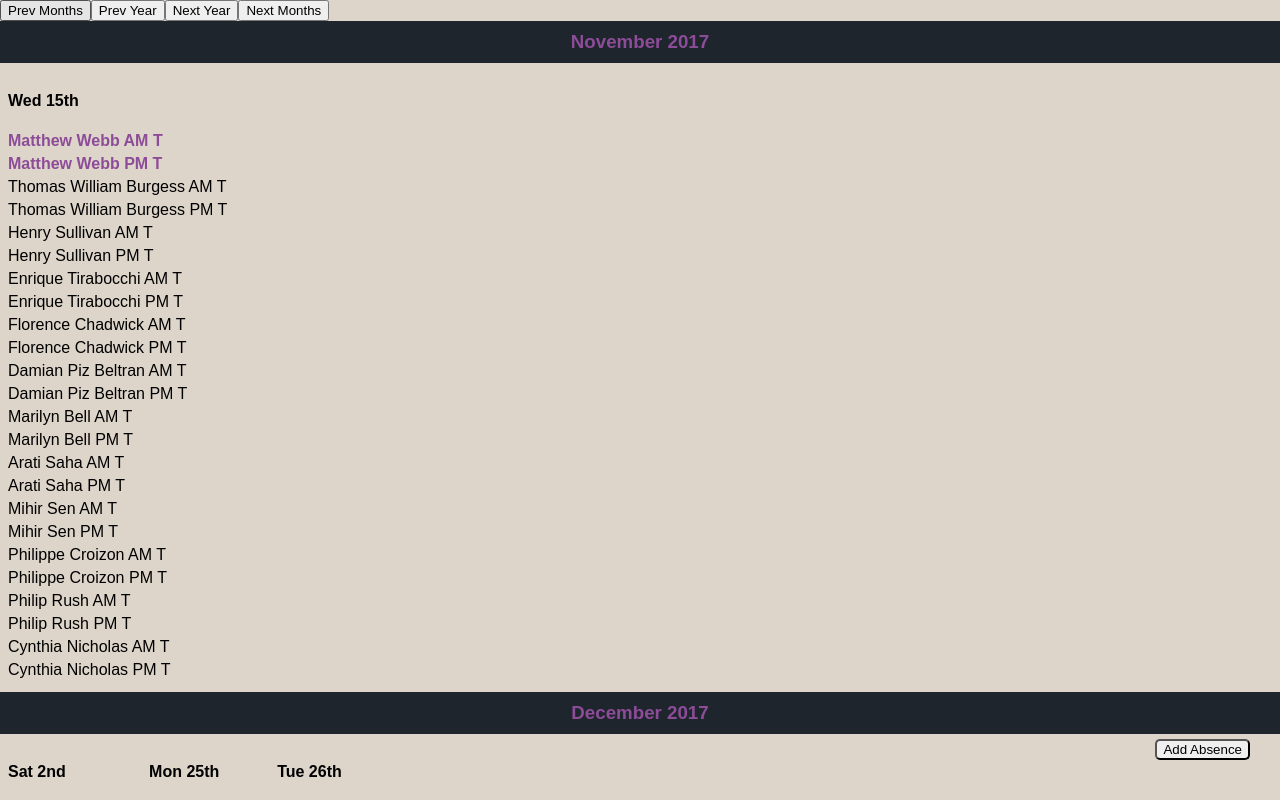
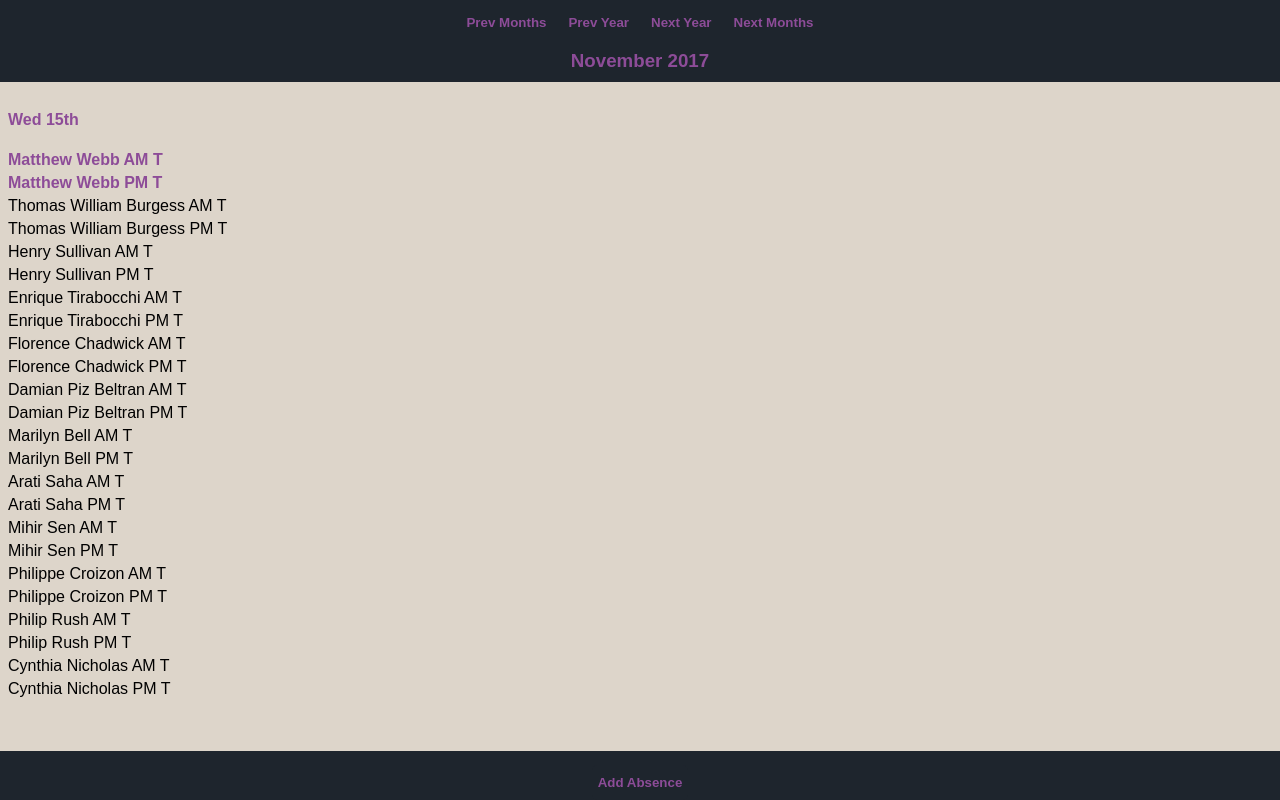
Before and after one commit to CJHunter91/absentee_manager, a React (Create React App) app: page / in a window 1280 px wide. Shown: the top 800 px of the page. Built offline with nearby package versions, Linux system fonts and the light colour scheme.

Commit message:
adds more css

```diff
--- a/src/App.css
+++ b/src/App.css
@@ -1,5 +1,10 @@
 body{
 	background-color: #DDD5CA;
+	margin-top: 40px;
+}
+
+h4{
+	color: #8D4C98;
 }
 
 #absentee-render{
@@ -7,6 +12,7 @@ body{
 	white-space: nowrap;
 	overflow-y: scroll;
 	width: 100%;
+	margin-bottom: 40px
 }
 
 
@@ -26,7 +32,7 @@ ul, li{
 .month h3{
 	text-align: center;
 	padding: 10px;
-	margin: 0px;
+	margin: 0px 0px 0px 0px;
 	color:#8D4C98;
 	background-color: #1E252D;
 
@@ -47,8 +53,62 @@ ul, li{
 }
 
 #new-absence{
+	margin: 5px 5px 0px 5px;
+	background-color: #1E252D;
+	color:#8D4C98;
+	border: none;
+	border-radius: 5px;
+	font-weight: bold;
+}
+
+#fixed-absence{
 	position: fixed;
-	border-radius: 5px;
-	bottom: 40px;
-	right: 30px
+	display: flex;
+	justify-content: center;
+	bottom: 0px;
+	height: 40px;
+	width: 100%;
+	background-color: #1E252D;
 }
+
+#fixed-nav{
+	display: flex;
+	justify-content: center;
+	position: fixed;
+	top: 0px;
+	height: 40px;
+	width: 100%;
+	background-color: #1E252D;
+}
+
+#fixed-nav button{
+	margin: 5px 5px 0px 5px;
+	background-color: #1E252D;
+	color:#8D4C98;
+	border: none;
+	font-weight: bold;
+
+}
+
+.button{
+	margin: 5px;
+	background-color: #1E252D;
+	color:#8D4C98;
+	border: none;
+	font-weight: bold;
+}
+
+form{
+	display: flex;
+	justify-content: center;
+	flex-direction: column;
+	width: 40%;
+	margin: 0 auto;
+}
+#user-input{
+	align-content: center;
+}
+
+input, select{
+	margin-top: 5px;
+}
--- a/src/components/UserInput.jsx
+++ b/src/components/UserInput.jsx
@@ -16,7 +16,7 @@ render(){
    width: '80%',
    transform: 'translate(-50%, -50%)',
    zIndex: '9999',
-   background: '#9ad3de',
+   background: '#1E252D',
    borderRadius: '10px',
    border: 'solid white 2px'
  }
@@ -47,7 +47,7 @@ render(){
   <article >
     <section id="user-input" className="modal-content" style={modalStyle}>
     <span id="close" onClick={this.props.closeModal} className="close">&times;</span>
-    <h4>Absence Request</h4>
+      <h4>Absence Request</h4>
       <form onSubmit={this.props.submitData}>
         <input name="date" type="date"
           value={this.props.data.date}
@@ -65,7 +65,7 @@ render(){
           <option value="P">Public Holiday</option>
           <option value="T">Training</option>
         </select>
-        <input type="submit" value="Add Absence"/>
+        <input className="button" type="submit" value="Add Absence"/>
       </form>
       <div className="alert">
         {this.props.clash}
--- a/src/containers/Agenda.jsx
+++ b/src/containers/Agenda.jsx
@@ -172,6 +172,7 @@ submitAbsenceData(e){
 		data.splice(this.findAbsenceIndex(data),1);
 		data.push(this.state.absenceData);
 		this.setState({data: data})
+		this.closeModal();
 	}
 
 	removeAbsenceData(data){
@@ -243,10 +244,12 @@ submitAbsenceData(e){
 	render(){
 		return(
 			<section id="agenda">
+			<nav id="fixed-nav">
 			<button id="prev-month" className="prev button" onClick={this.updateMonth}>Prev Months</button>
 			<button id="prev-year" className="prev button" onClick={this.updateYear}>Prev Year</button>
 			<button id="next-year" className="next button" onClick={this.updateYear}>Next Year</button>
 			<button id="next-month" className="next button" onClick={this.updateMonth}>Next Months</button>
+			</nav>
 			{this.renderThreeMonths()}
 			<UserInput isOpen={this.state.isModalOpen}
 			closeModal={this.closeModal}
@@ -255,7 +258,9 @@ submitAbsenceData(e){
 			submitData={this.submitAbsenceData}
 			clash={this.state.clash}
 			/>
+			<nav id="fixed-absence">
 			<button id="new-absence" className="new button" onClick={this.openModal}>Add Absence</button>
+			</nav>
 			</section>
 			)
 	}
```
Also changed, not shown: src/components/MonthView.jsx (+0 -51 lines).
